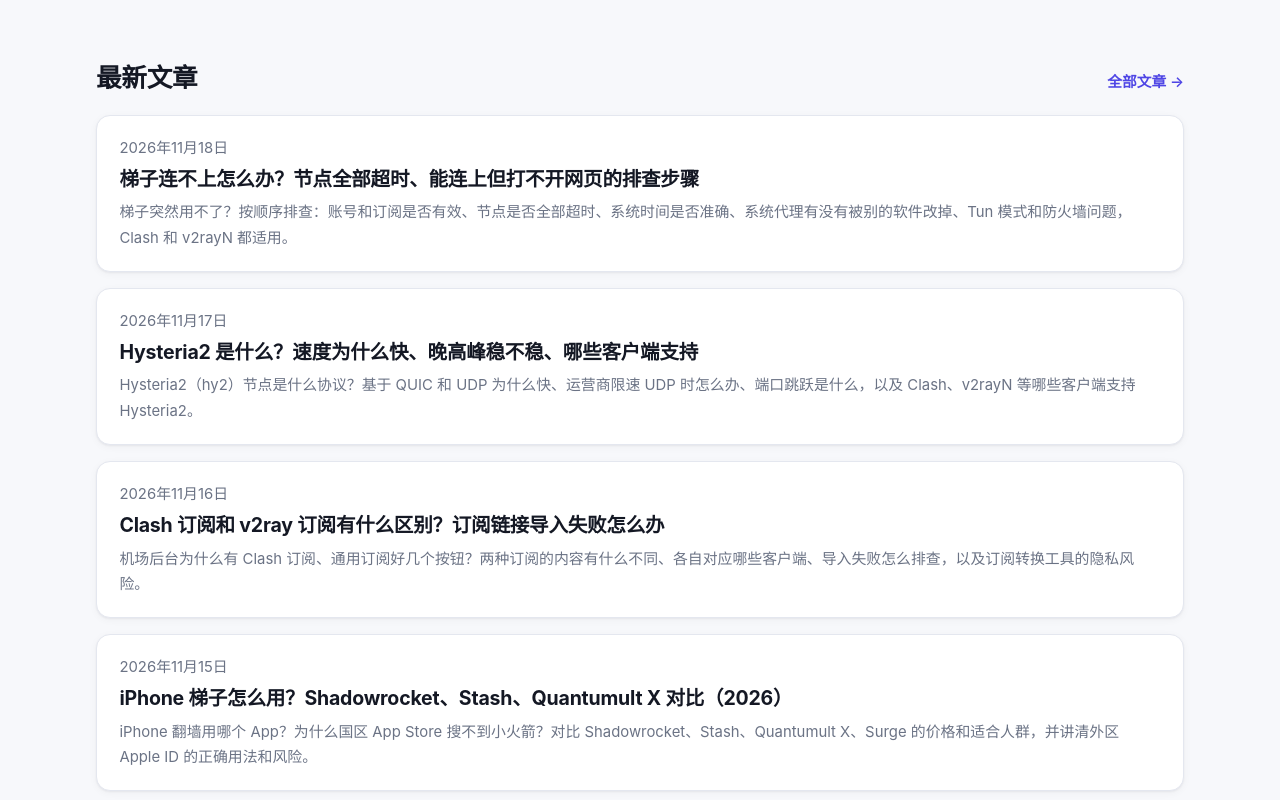
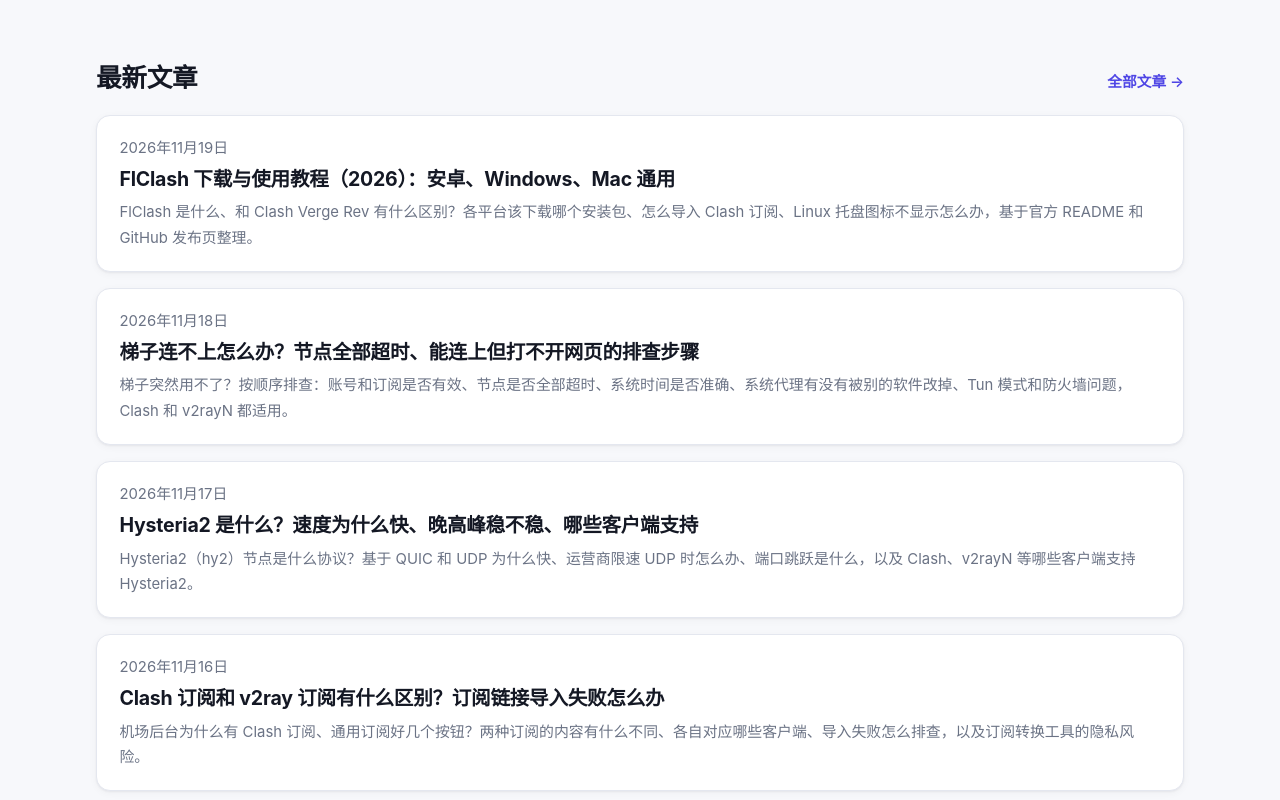
Before and after one commit to haorenyishengpinganana/tizi-vpn-guide, an Astro site: page /tizi-vpn-guide/ in a window 1280 px wide. Shown: the part 1400-2200 px from the top of the page. Built offline with nearby package versions, Linux system fonts and the light colour scheme; Astro itself is replaced by a stand-in of ours; some packages are replaced by stand-ins of ours.

Commit message:
publish: 2026-11-19

```diff
--- a/queue/011-flclash-tutorial.md
+++ b/src/content/posts/zh/flclash-tutorial.md
@@ -11,6 +11,7 @@ sources:
     url: https://github.com/chen08209/FlClash/releases
   - title: 'mihomo（Clash.Meta）文档'
     url: https://wiki.metacubex.one/
+pubDate: 2026-11-19
 ---
 
 **FlClash** 是近两年很火的 Clash 系客户端，最大的特点是**一个 App 覆盖安卓、Windows、macOS 和 Linux**，手机和电脑用同一套界面。
```
